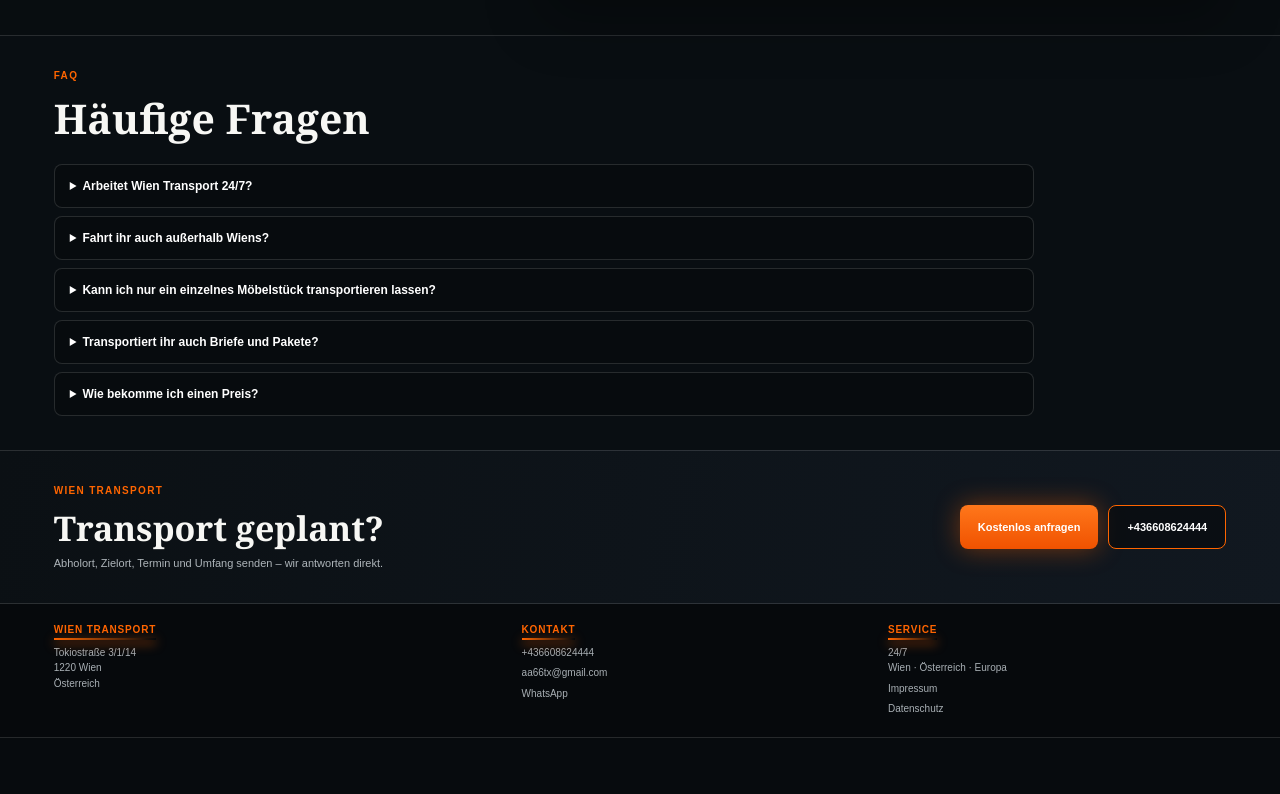
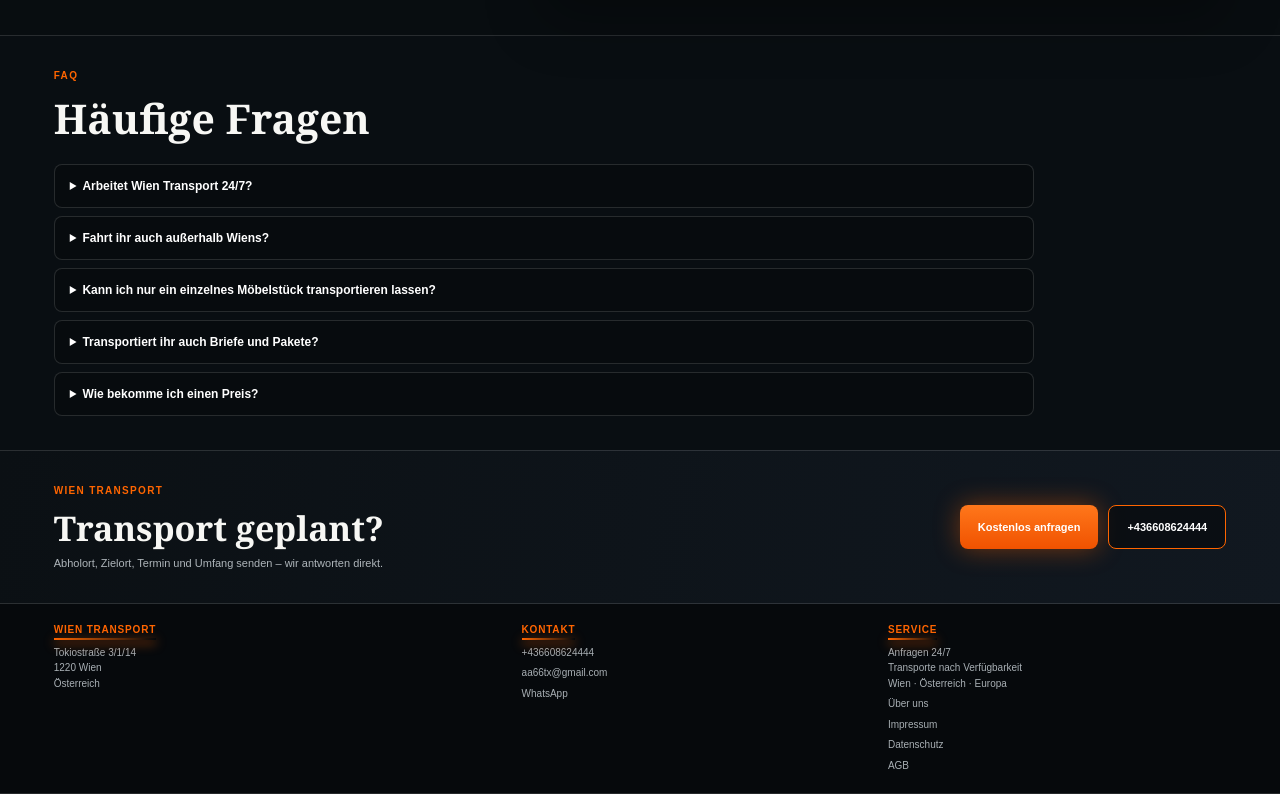
Before and after one commit to aliarslankg/wientransport, a Next.js app: page / in a window 1280 px wide. Shown: the part 3799-4593 px from the top of the page. Before the commit the page ends 4537 px from the top, so only its background shows below. Built offline with nearby package versions, Linux system fonts and the light colour scheme.

Commit message:
Improve footer trust and legal navigation

```diff
--- a/app/components/Site.js
+++ b/app/components/Site.js
@@ -147,7 +147,7 @@ export default function Site({lang="de"}) {
     <footer id="contact">
       <div><b>WIEN TRANSPORT</b><p>Tokiostraße 3/1/14<br/>1220 Wien<br/>Österreich</p></div>
       <div><b>Kontakt</b><a href="tel:+436608624444">+436608624444</a><a href="mailto:aa66tx@gmail.com">aa66tx@gmail.com</a><a href={`https://wa.me/${phone}`} target="_blank" rel="noreferrer">WhatsApp</a></div>
-      <div><b>Service</b><p>24/7<br/>Wien · Österreich · Europa</p><Link href="/impressum">Impressum</Link><Link href="/datenschutz">Datenschutz</Link></div>
+      <div><b>Service</b><p>Anfragen 24/7<br/>Transporte nach Verfügbarkeit<br/>Wien · Österreich · Europa</p><Link href="/ueber-uns">Über uns</Link><Link href="/impressum">Impressum</Link><Link href="/datenschutz">Datenschutz</Link><Link href="/agb">AGB</Link></div>
     </footer>
     <a className="float" href={`https://wa.me/${phone}`} target="_blank" rel="noreferrer">WhatsApp</a>
   </main>
```
